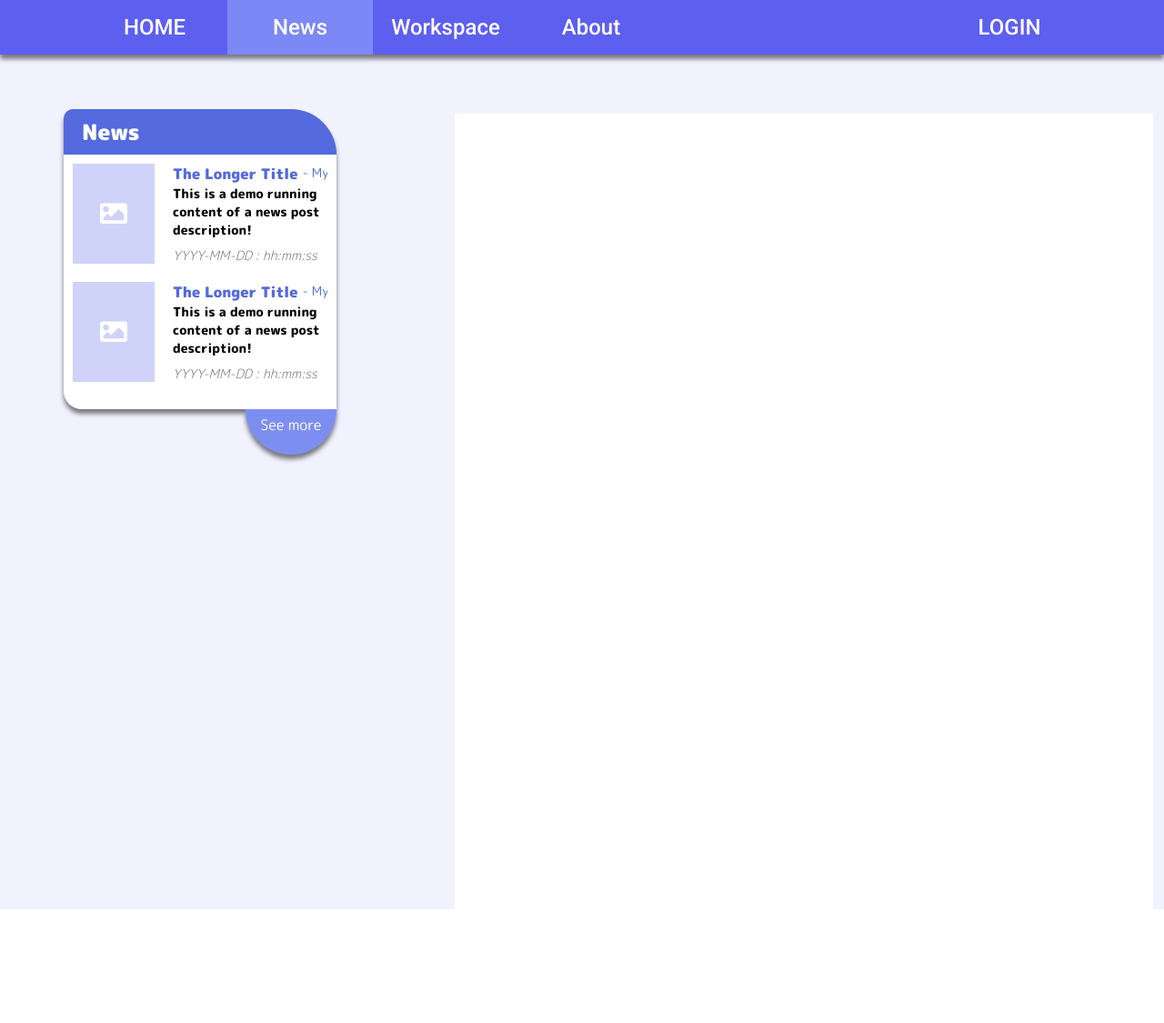
After one commit to Nqunhth/Web_HospitalManagement, a PHP site: page /News/newsPage.html in a window 1280 px wide. The commit adds this page. Shown: the whole page at 91% size. Run offline with PHP 8.4, Linux system fonts and the light colour scheme.

Commit message:
news + header in login

```diff
--- a/About/aboutPage.html
+++ b/About/aboutPage.html
@@ -21,7 +21,7 @@
                     <a href="/" class="navbar--item-link">HOME</a>
                 </li>
                 <li class="navbar--item">
-                    <a href="" class="navbar--item-link">News</a>
+                    <a href="/News/newsPage.html" class="navbar--item-link">News</a>
                 </li>
                 <li class="navbar--item">
                     <a href="../Doctor/patientCaring.html" class="navbar--item-link">Workspace</a>
--- a/Doctor/formPrescription.html
+++ b/Doctor/formPrescription.html
@@ -22,7 +22,7 @@
                     <a href="/" class="navbar--item-link">HOME</a>
                 </li>
                 <li class="navbar--item">
-                    <a href="" class="navbar--item-link">News</a>
+                    <a href="../News/newsPage.html" class="navbar--item-link">News</a>
                 </li>
                 <li class="navbar--item">
                     <a href="./patientCaring.html" class="navbar--item-link is-active-in-navbar">Workspace</a>
--- a/Doctor/formSpecCon.html
+++ b/Doctor/formSpecCon.html
@@ -22,7 +22,7 @@
                     <a href="/" class="navbar--item-link">HOME</a>
                 </li>
                 <li class="navbar--item">
-                    <a href="" class="navbar--item-link">News</a>
+                    <a href="../News/newsPage.html" class="navbar--item-link">News</a>
                 </li>
                 <li class="navbar--item">
                     <a href="./patientCaring.html" class="navbar--item-link is-active-in-navbar">Workspace</a>
--- a/Doctor/listPrescription.html
+++ b/Doctor/listPrescription.html
@@ -22,7 +22,7 @@
                     <a href="/" class="navbar--item-link">HOME</a>
                 </li>
                 <li class="navbar--item">
-                    <a href="" class="navbar--item-link">News</a>
+                    <a href="../News/newsPage.html" class="navbar--item-link">News</a>
                 </li>
                 <li class="navbar--item">
                     <a href="./patientCaring.html" class="navbar--item-link is-active-in-navbar">Workspace</a>
--- a/Doctor/listSpecCon.html
+++ b/Doctor/listSpecCon.html
@@ -22,7 +22,7 @@
                     <a href="/" class="navbar--item-link">HOME</a>
                 </li>
                 <li class="navbar--item">
-                    <a href="" class="navbar--item-link">News</a>
+                    <a href="../News/newsPage.html" class="navbar--item-link">News</a>
                 </li>
                 <li class="navbar--item">
                     <a href="./patientCaring.html" class="navbar--item-link is-active-in-navbar">Workspace</a>
--- a/Doctor/patientCaring.html
+++ b/Doctor/patientCaring.html
@@ -22,7 +22,7 @@
                     <a href="/" class="navbar--item-link">HOME</a>
                 </li>
                 <li class="navbar--item">
-                    <a href="" class="navbar--item-link">News</a>
+                    <a href="../News/newsPage.html" class="navbar--item-link">News</a>
                 </li>
                 <li class="navbar--item">
                     <a href="./patientCaring.html" class="navbar--item-link is-active-in-navbar">Workspace</a>
--- a/Doctor/patientList.html
+++ b/Doctor/patientList.html
@@ -22,7 +22,7 @@
                     <a href="/" class="navbar--item-link">HOME</a>
                 </li>
                 <li class="navbar--item">
-                    <a href="" class="navbar--item-link">News</a>
+                    <a href="../News/newsPage.html" class="navbar--item-link">News</a>
                 </li>
                 <li class="navbar--item">
                     <a href="./patientCaring.html" class="navbar--item-link is-active-in-navbar">Workspace</a>
--- /dev/null
+++ b/News/newsPage.html
@@ -0,0 +1,111 @@
+<!DOCTYPE html>
+<html>
+
+<head>
+    <meta charset="UTF-8">
+    <title>HealthCareManagement</title>
+    <link rel="stylesheet" href="../css/main.css">
+    <link rel="stylesheet" href="../icon/fontawesome-free-5.15.4-web/css/all.min.css">
+
+    <!--"Roboto" & "M PLUS Rounded 1c font" -->
+    <link rel="preconnect" href="https://fonts.googleapis.com">
+    <link rel="preconnect" href="https://fonts.gstatic.com" crossorigin>
+    <link href="https://fonts.googleapis.com/css2?family=M+PLUS+Rounded+1c:wght@100;300;400;500;700;800;900&family=Roboto:ital,wght@0,100;0,300;0,400;0,500;0,700;1,100;1,300;1,400;1,500;1,700&display=swap" rel="stylesheet">
+</head>
+
+<body>
+    <div class="news-page">
+        <div class="header__navbar not_navbar_at_home">
+            <ul class="navbar--list">
+                <li class="navbar--item">
+                    <a href="/" class="navbar--item-link">HOME</a>
+                </li>
+                <li class="navbar--item">
+                    <a href="/News/newsPage.html" class="navbar--item-link is-active-in-navbar">News</a>
+                </li>
+                <li class="navbar--item">
+                    <a href="../Doctor/patientCaring.html" class="navbar--item-link">Workspace</a>
+                </li>
+                <li class="navbar--item has-dropdown-menu">
+                    <a href="./aboutPage.html" class="navbar--item-link">About</a>
+                    <ul class="dropdown-menu">
+                        <li>
+                            <a href="">Our Hospital</a>
+                        </li>
+                        <li>
+                            <a href="">Our Staff</a>
+                        </li>
+                        <li>
+                            <a href=""> Our Facibilities</a>
+                        </li>
+                    </ul>
+                </li>
+                <li class="navbar--flex-spacer">
+                    <!-- Search Area -->
+                </li>
+                <li class="navbar--item">
+                    <a href="" class="navbar--item-link">LOGIN</a>
+                </li>
+            </ul>
+        </div>
+
+        <div class="body roundedfont">
+            <div class="left_bar">
+                <div class="bar_head">
+                    News
+                </div>
+                <ul class="news_list">
+                    <li class="news_item center">
+                        <div class="thumpnail center">
+                            <i class="fas fa-image"></i>
+                        </div>
+                        <div class="news_description">
+                            <div class="news_des_head">
+                                <h2 class="title">The Longer Title</h2>
+                                <p class="author">- My Name Is</p>
+                            </div>
+                            <div class="des_content_container">
+                                <p class="des_content">
+                                    This is a demo running content of a news post description!
+                                </p>
+                            </div>
+                            <p class="update_time">
+                                YYYY-MM-DD : hh:mm:ss
+                            </p>
+                        </div>
+                    </li>
+                    <li class="news_item center">
+                        <div class="thumpnail center">
+                            <i class="fas fa-image"></i>
+                        </div>
+                        <div class="news_description">
+                            <div class="news_des_head">
+                                <h2 class="title">The Longer Title</h2>
+                                <p class="author">- My Name Is</p>
+                            </div>
+                            <div class="des_content_container">
+                                <p class="des_content">
+                                    This is a demo running content of a news post description!
+                                </p>
+                            </div>
+                            <p class="update_time">
+                                YYYY-MM-DD : hh:mm:ss
+                            </p>
+                        </div>
+                    </li>
+                </ul>
+                <div class="bar_foot">
+                    See more
+                </div>
+            </div>
+
+
+            <div class="full_news">
+
+            </div>
+        </div>
+
+    </div>
+</body>
+
+</html>
--- a/css/main.css
+++ b/css/main.css
@@ -22,6 +22,35 @@
 }
 .roundedfont{
     font-family: 'M PLUS Rounded 1c', sans-serif;
+}
+.x_running_text{
+    animation: x-running-text 10s linear infinite;
+}
+.y_running_text{
+    animation: y-running-text 10s linear infinite;
+}
+.pause_animation{
+    animation-play-state: paused;
+}
+.start_animation{
+    animation-play-state: running;
+}
+@keyframes x-running-text {
+    from {
+      transform: translateX(100%);
+    }
+    to {
+      transform: translateX(-100%);
+    }
+}
+
+@keyframes y-running-text {
+    from {
+      transform: translateY(100%);
+    }
+    to {
+      transform: translateY(-100%);
+    }
 }
 
 /*header__news*/
@@ -725,6 +754,7 @@
 
 /* Start Login */
 .login-page{
+    top: 60px;
     height: 100vh;
     width: 100vw;
     background-image: url(/img/login-background.jpg);
@@ -855,3 +885,137 @@
     margin: 50px 0;
 }
 /* End Forget Page */
+
+/* Start News Page */
+.news-page .body{
+    background-color: #F2F2FF;
+    min-height: 1000px;
+    height: max-content;
+    width: 100vw;
+}
+.news-page .left_bar{
+    top: 120px;
+    left: 70px;
+    width: 300px;
+    float: left;
+}
+.left_bar .bar_head{
+    background-color: #546ADE;
+    height: 50px;
+    font-size: 24px;
+    font-weight: 900;
+    color: #fff;
+    line-height: 50px;
+    padding-left: 20px;
+    border-radius: 10px 50px 0 0;
+    box-shadow: rgba(0, 0, 0, 0.5) 0px 5px 5px;
+}
+.left_bar .news_list{
+    background-color: #fff;
+    border-radius: 0 0 0 20px;
+    box-shadow: rgba(0, 0, 0, 0.5) 0px 5px 5px;
+    list-style-type: none;
+    padding-bottom: 20px;
+}
+.left_bar .news_item{
+    height: 130px;
+}
+.left_bar .news_item:hover{
+    background-color: #e9edff;
+}
+.left_bar .news_item:active{
+    border: 1px solid #A8ABE2;
+}
+
+.news_item .thumpnail{
+    background-color: #CFD3FA;
+    width: 90px;
+    height: 110px;
+    margin: 10px;
+}
+.thumpnail i{
+    color: #fff;
+    font-size: 30px;
+}
+.news_item .news_description{
+    width: 100%;
+    height: 100%;
+    flex: 1;
+    padding: 10px 0;
+    margin: 0 10px;
+    overflow: hidden;
+}
+.news_description .news_des_head{
+    display: flex;
+    color: #546ADE;
+    height: max-content;
+    width: max-content;
+    white-space: nowrap;
+    transform: translateX(0);
+    transition: 1s;
+}
+.news_description .news_des_head:hover{
+    transform: translateX(calc(170px - 100%));
+}
+
+.news_des_head .title{
+    font-size: 16px;
+    font-weight: 900;
+    margin-right: 5px;
+
+}
+.news_des_head .author{
+    font-size: 14px;
+    font-weight: 400;
+}
+
+.news_description .des_content_container{
+    overflow: hidden;
+    height: 68px;
+    width: 100%;
+}
+
+.news_description .des_content{
+    max-height: 100%;
+    height: max-content;
+    width: 100%;
+    font-size: 14px;
+    font-weight: 800;
+    display: -webkit-box;
+    -webkit-line-clamp: 3;
+    -webkit-box-orient: vertical;
+}
+
+.news_description .update_time{
+    color: #626262;
+    font-size: 14px;
+    font-weight: 300;
+    font-style: italic;
+    height: max-content;
+}
+
+.left_bar .bar_foot{
+    background-color: #7C8FF0;
+    width: 100px;
+    height: 50px;
+    border-radius: 0 0 50px 50px;
+    color: #fff;
+    font-size: 16px;
+    font-weight: 400;
+    text-align: center;
+    line-height: 35px;
+    float: right;
+    box-shadow: rgba(0, 0, 0, 0.5) 0px 5px 5px;
+}
+.left_bar .bar_foot:hover{
+    background-color: #a0aef3;
+}
+
+.full_news{
+    background-color: #fff;
+    min-height: 1000px;
+    width: 60%;
+    top: 125px;
+    left: 500px;
+}
+/* End News Page */
--- a/index.html
+++ b/index.html
@@ -40,7 +40,7 @@
                             <a href="/" class="navbar--item-link is-active-in-navbar">HOME</a>
                         </li>
                         <li class="navbar--item">
-                            <a href="" class="navbar--item-link">News</a>
+                            <a href="/News/newsPage.html" class="navbar--item-link">News</a>
                         </li>
                         <li class="navbar--item">
                             <a href="/Doctor/patientCaring.html" class="navbar--item-link">Workspace</a>
```
Also changed, not shown: Login/forgetpassPage.html (+33 -0 lines), Login/loginPage.html (+34 -0 lines).
